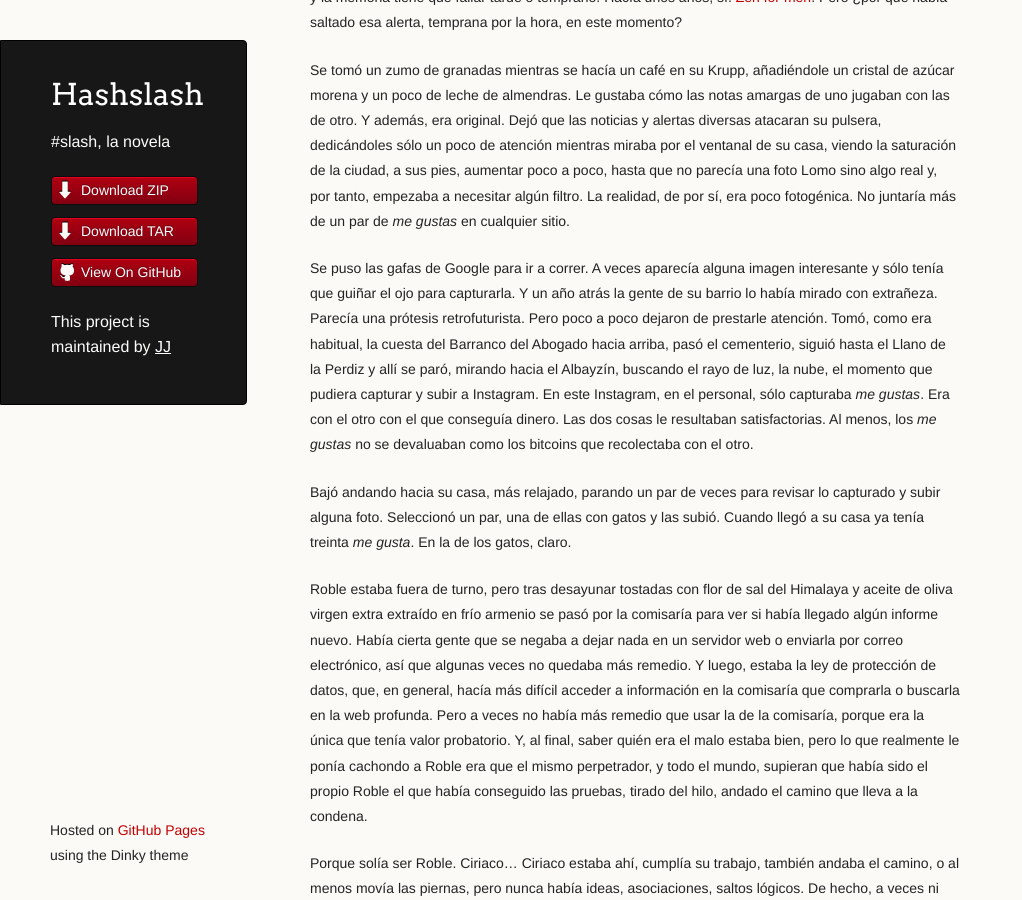
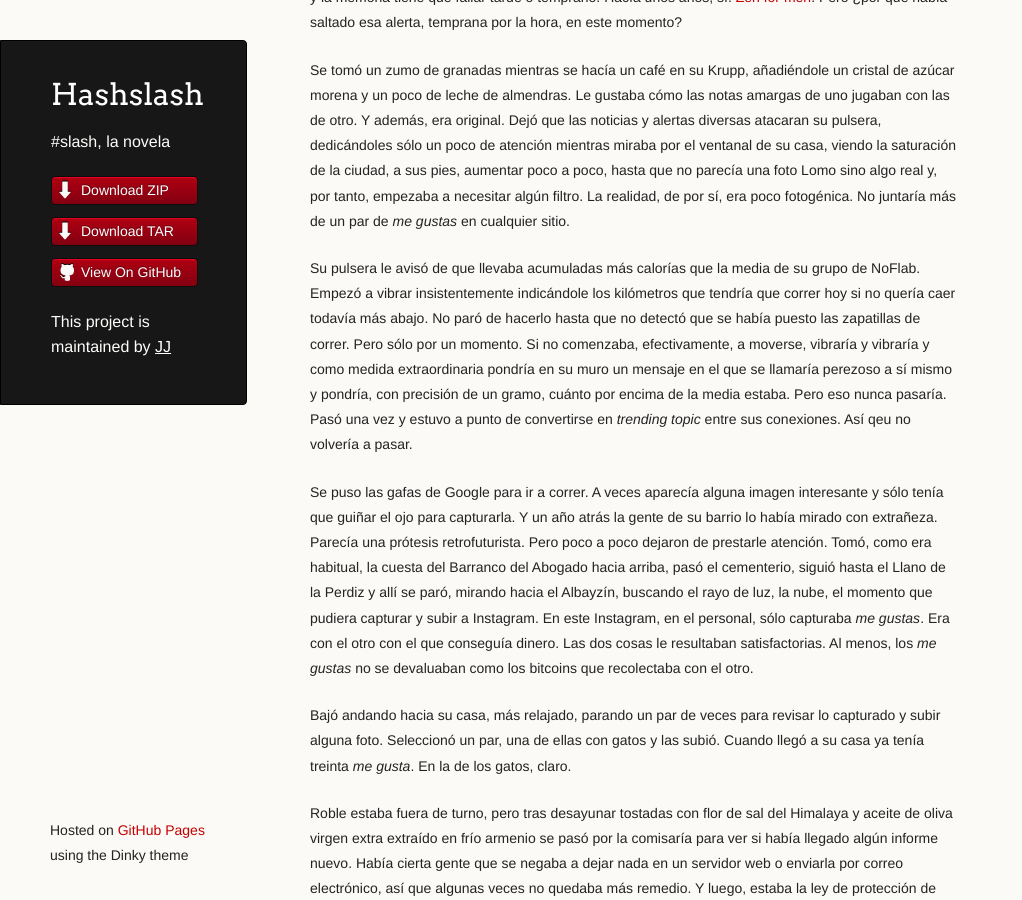
Before and after one commit to JJ/HashSlash, a Jekyll site: the page built from texto/HashSlash.md, in a window 1280 px wide and 900 px high, scrolled down 36071 px. Shown: the whole window, without its empty margins (0-1022 px from the left). Built offline with Jekyll 4.4.1, drawn with Linux system fonts in a browser that asks for light colours.

Commit message:
Sync texto/HashSlash.md from master to gh-pages

```diff
--- a/texto/HashSlash.md
+++ b/texto/HashSlash.md
@@ -1849,6 +1849,18 @@ no parecía una foto Lomo sino algo real y, por tanto, empezaba a
 necesitar algún filtro. La realidad, de por sí, era poco fotogénica. No juntaría
 más de un par de *me gustas* en cualquier sitio.
 
+Su pulsera le avisó de que llevaba acumuladas más calorías que la
+media de su grupo de NoFlab. Empezó a vibrar insistentemente
+indicándole los kilómetros que tendría que correr hoy si no quería
+caer todavía más abajo. No paró de hacerlo hasta que no detectó que se
+había puesto las zapatillas de correr. Pero sólo por un momento. Si no
+comenzaba, efectivamente, a moverse, vibraría y vibraría y como medida
+extraordinaria pondría en su muro un mensaje en el que se llamaría
+perezoso a sí mismo y pondría, con precisión de un gramo, cuánto por
+encima de la media estaba. Pero eso nunca pasaría. Pasó una vez y
+estuvo a punto de convertirse en *trending topic* entre sus
+conexiones. Así qeu no volvería a pasar.
+
 Se puso las gafas de Google para ir a correr. A veces aparecía alguna imagen
 interesante y sólo tenía que guiñar el ojo para capturarla. Y un año
 atrás la gente de su barrio lo había mirado con extrañeza. Parecía una
```
